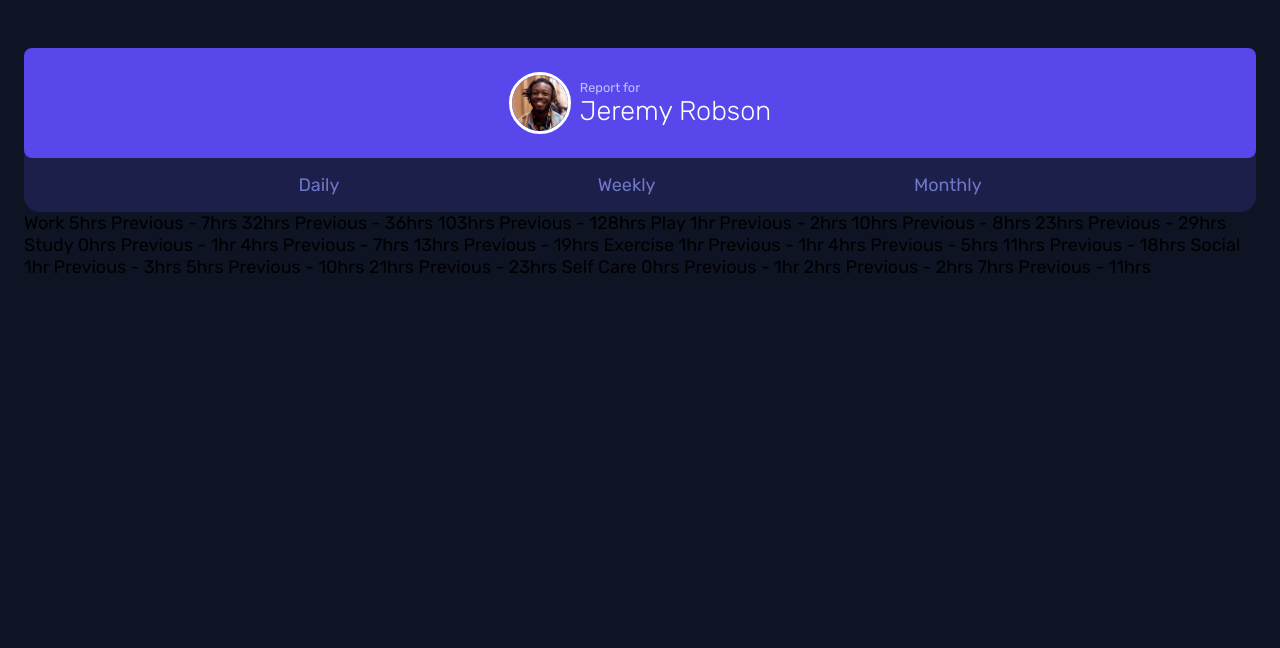
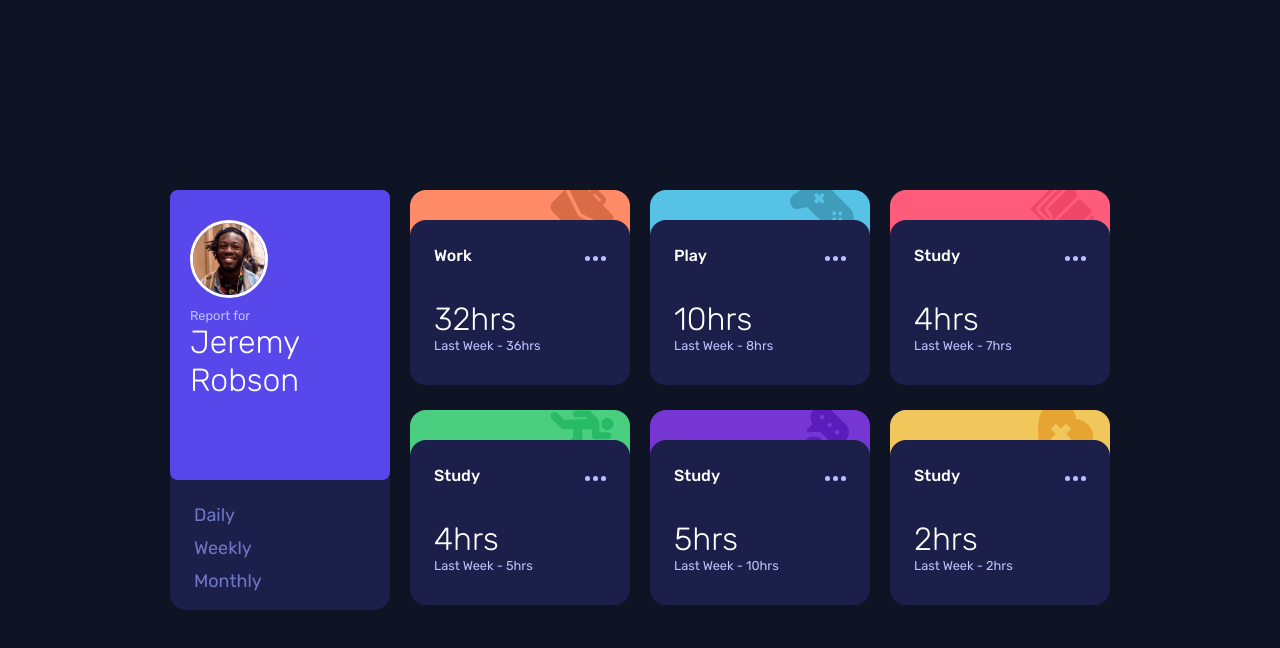
Before and after one commit to hruday-dev/Time-tracking-, a plain HTML site: page index.html in a window 1280 px wide. Drawn offline with Linux system fonts and the light colour scheme.

Commit message:
completed css design

```diff
--- a/css/style.css
+++ b/css/style.css
@@ -23,23 +23,26 @@ body{
 }
 main{
     padding: 3rem 1.5rem;
+    display: flex;
+    justify-content: center;
 }
-img{
+img[alt="profile-pic"]{
     width: 3.5rem;
     border: 3px solid white;
     border-radius: 3rem;
 }
-section{
+#profile{
     background-color: var(--Navy900);
     border-radius: 1rem;
+    margin: 2rem 0;
 }
 article{
     background-color: var(--Purple600);
     display: flex;
     align-items: center;
     justify-content: center;
-    column-gap: 0.5em;
-    padding: 1.5rem 1rem;
+    column-gap: 15px;
+    padding: 30px 20px;
     border-radius: 0.5rem;
     color: white;
 }
@@ -59,5 +62,111 @@ ul{
     color: var(--Purple500);
 }
 li:hover{
-    color: var(--Purple500);
+    color: white;
 }
+.work{
+    background-image: url("../images/icon-work.svg");
+    background-color: var(--Orange300);
+}
+.card-img{
+    background-repeat: no-repeat;
+    background-size: 4rem;
+    background-position: right 1rem top -9px;
+    border-radius: 1rem;
+}
+.time{
+    background-color: var(--Navy900);
+    padding: 1.5rem;
+    border-radius: 1rem;
+    position: relative;
+    top: 30px;
+    margin-bottom: 50px;
+}
+.activity,.timings{
+    display: flex;
+    align-items: center;
+    justify-content: space-between;
+    font-weight: 100;
+    margin-bottom: 0.5rem;
+}
+.activity p:first-of-type{
+    color: white;
+    font-size: 1rem;
+    font-weight: 500;
+}
+.timings p:first-of-type{
+    color: white;
+    font-size: 2rem;
+    font-weight: 100;
+}
+.play{
+    background-image: url("../images/icon-play.svg");
+    background-color: var(--Blue300);
+}
+.study{
+    background-image: url("../images/icon-study.svg");
+    background-color: var(--Pink400);
+}
+.exercise{
+    background-image: url("../images/icon-exercise.svg");
+    background-color: var(--Green400);
+    background-position: right 1rem top;
+}
+.social{
+    background-image: url("../images/icon-social.svg");
+    background-color: var(--Purple700);
+}
+.selfcare{
+    background-image: url("../images/icon-self-care.svg");
+    background-color: var(--Yellow300);
+    background-size: 3.5rem;
+}
+
+@media screen and (min-width:800px){
+    main{
+        padding: 0;
+        min-height: 100vh;
+        align-items: center;
+    }
+    .container{
+        display: grid;
+        grid-template-columns: repeat(4,220px);
+        grid-template-rows: repeat(2,200px);
+        gap: 20px;
+        box-sizing: border-box;
+    }
+    #profile{
+        grid-row-start: span 2;
+        margin: 0;
+    }
+    article{
+        padding-bottom: 4.5em;
+        flex-direction: column;
+    }
+    h2{
+        font-size: 2rem;
+    }
+    .card,.card-img{
+        max-height: 100px;
+    }
+    .time{
+        margin: 0px;
+    }
+    .activity{
+        margin-bottom: 2.1rem;
+    }
+    .timings{
+        max-width: 100%;
+        display: inline-block;
+    }
+    img[alt="profile-pic"]{
+        margin-right: auto;
+        margin-bottom: 10px;
+        width: 4em;
+    }
+    ul{
+        padding: 1.5rem;
+        flex-direction: column;
+        row-gap: 0.7rem;
+    }
+}
--- a/index.html
+++ b/index.html
@@ -14,7 +14,8 @@
 </head>
 <body>
 <main>
-  <section>
+  <div class="container">
+    <section id="profile">
       <article>
         <img src="./images/image-jeremy.png" alt="profile-pic">
         <div class="profile">
@@ -28,54 +29,91 @@
         <li>Monthly</li>
       </ul>
     </section>
-
-  Work
-  5hrs <!-- daily -->
-  Previous - 7hrs <!-- daily -->
-  32hrs <!-- weekly -->
-  Previous - 36hrs <!-- weekly -->
-  103hrs <!-- monthly -->
-  Previous - 128hrs <!-- monthly -->
-
-  Play
-  1hr <!-- daily -->
-  Previous - 2hrs <!-- daily -->
-  10hrs <!-- weekly -->
-  Previous - 8hrs <!-- weekly -->
-  23hrs <!-- monthly -->
-  Previous - 29hrs <!-- monthly -->
-
-  Study
-  0hrs <!-- daily -->
-  Previous - 1hr <!-- daily -->
-  4hrs <!-- weekly -->
-  Previous - 7hrs <!-- weekly -->
-  13hrs <!-- monthly -->
-  Previous - 19hrs <!-- monthly -->
-
-  Exercise
-  1hr <!-- daily -->
-  Previous - 1hr <!-- daily -->
-  4hrs <!-- weekly -->
-  Previous - 5hrs <!-- weekly -->
-  11hrs <!-- monthly -->
-  Previous - 18hrs <!-- monthly -->
-
-  Social
-  1hr <!-- daily -->
-  Previous - 3hrs <!-- daily -->
-  5hrs <!-- weekly -->
-  Previous - 10hrs <!-- weekly -->
-  21hrs <!-- monthly -->
-  Previous - 23hrs <!-- monthly -->
-
-  Self Care
-  0hrs <!-- daily -->
-  Previous - 1hr <!-- daily -->
-  2hrs <!-- weekly -->
-  Previous - 2hrs <!-- weekly -->
-  7hrs <!-- monthly -->
-  Previous - 11hrs <!-- monthly -->
+    <section class="card card-img work">
+      <div class="time">
+        <div class="activity">
+         <p>Work</p>
+         <div>
+           <img src="./images/icon-ellipsis.svg" alt="threedots">
+         </div>
+        </div>
+        <div class="timings">
+          <p class="hrs">32hrs</p>
+          <p class="worked">Last Week - 36hrs</p>
+        </div>
+      </div>
+    </section>
+    <section class="card card-img play">
+      <div class="time">
+        <div class="activity">
+         <p>Play</p>
+         <div>
+           <img src="./images/icon-ellipsis.svg" alt="threedots">
+         </div>
+        </div>
+        <div class="timings">
+          <p class="hrs">10hrs</p>
+          <p class="worked">Last Week - 8hrs</p>
+        </div>
+      </div>
+    </section>
+    <section class="card card-img study">
+      <div class="time">
+        <div class="activity">
+         <p>Study</p>
+         <div>
+           <img src="./images/icon-ellipsis.svg" alt="threedots">
+         </div>
+        </div>
+        <div class="timings">
+          <p class="hrs">4hrs</p>
+          <p class="worked">Last Week - 7hrs</p>
+        </div>
+      </div>
+    </section>
+    <section class="card card-img exercise">
+      <div class="time">
+        <div class="activity">
+         <p>Study</p>
+         <div>
+           <img src="./images/icon-ellipsis.svg" alt="threedots">
+         </div>
+        </div>
+        <div class="timings">
+          <p class="hrs">4hrs</p>
+          <p class="worked">Last Week - 5hrs</p>
+        </div>
+      </div>
+    </section>
+    <section class="card card-img social">
+      <div class="time">
+        <div class="activity">
+         <p>Study</p>
+         <div>
+           <img src="./images/icon-ellipsis.svg" alt="threedots">
+         </div>
+        </div>
+        <div class="timings">
+          <p class="hrs">5hrs</p>
+          <p class="worked">Last Week - 10hrs</p>
+        </div>
+      </div>
+    </section>
+    <section class="card card-img selfcare">
+      <div class="time">
+        <div class="activity">
+         <p>Study</p>
+         <div>
+           <img src="./images/icon-ellipsis.svg" alt="threedots">
+         </div>
+        </div>
+        <div class="timings">
+          <p class="hrs">2hrs</p>
+          <p class="worked">Last Week - 2hrs</p>
+        </div>
+      </div>
+    </section>
+  </div>
 
 </main>
 </body>
```
Lines whose indentation alone changed are shown as unchanged.
